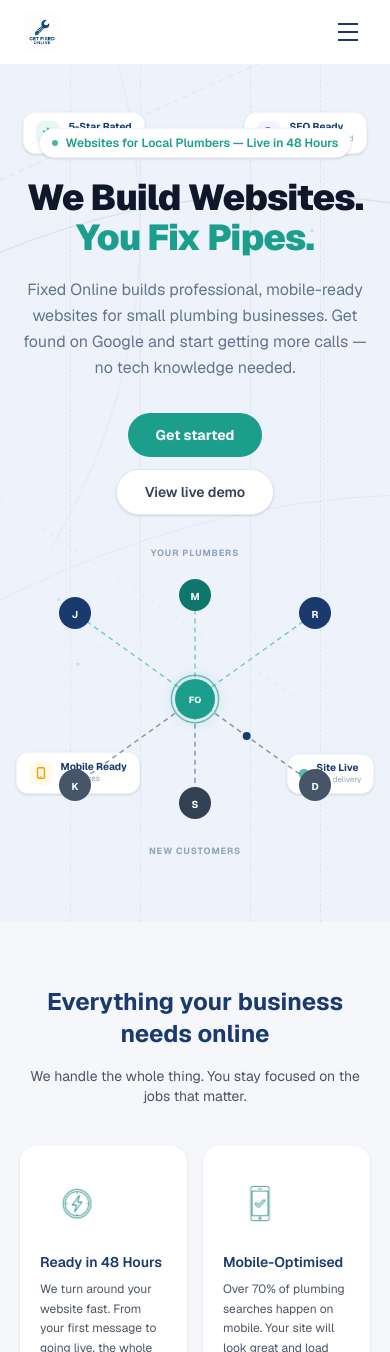
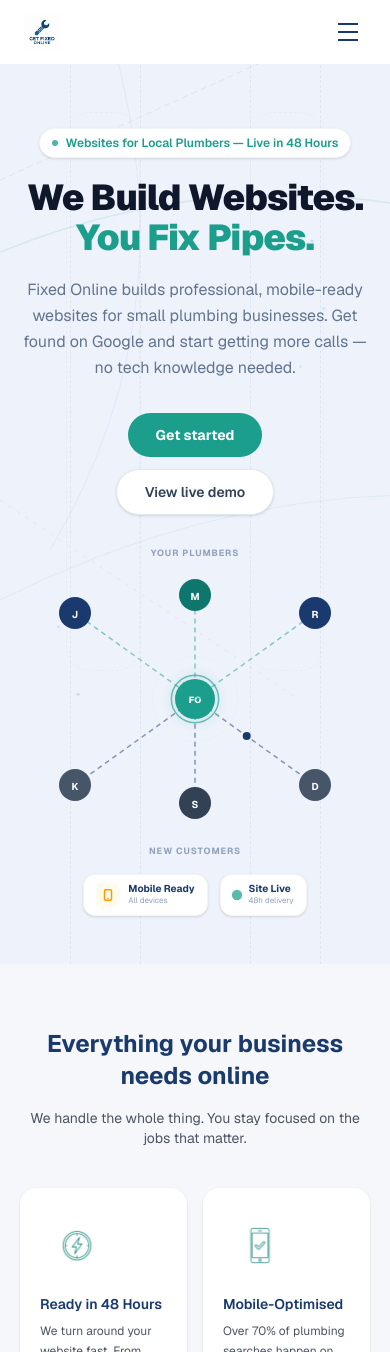
Before and after one commit to NainThriq/fixedonline, a Next.js app: page / in a window 390 px wide. Shown: the top 1352 px of the page. Built offline with nearby package versions, Linux system fonts and the light colour scheme.

Commit message:
Mobile: hide top mini-cards, move bottom cards below network hub

```diff
--- a/src/components/HeroSection.tsx
+++ b/src/components/HeroSection.tsx
@@ -58,11 +58,11 @@ function Background() {
       <div className="absolute top-28 left-[17%] w-[19%] h-[58%] rounded-3xl border border-dashed border-slate-200/50" />
       <div className="absolute top-28 right-[17%] w-[19%] h-[58%] rounded-3xl border border-dashed border-slate-200/50" />
 
-      {/* Floating mini-cards */}
+      {/* Top mini-cards — desktop only */}
       <motion.div
         initial={{ opacity: 0, y: -12 }} animate={{ opacity: 1, y: 0 }}
         transition={{ delay: 2.2, duration: 0.6, ease }}
-        className="absolute top-28 left-[6%] bg-white rounded-xl shadow-sm border border-slate-100 px-3 py-2 flex items-center gap-2"
+        className="absolute top-28 left-[6%] bg-white rounded-xl shadow-sm border border-slate-100 px-3 py-2 items-center gap-2 hidden lg:flex"
       >
         <div className="w-6 h-6 rounded-lg bg-teal-light flex items-center justify-center shrink-0">
           <svg className="w-3.5 h-3.5 text-teal" fill="currentColor" viewBox="0 0 20 20">
@@ -78,7 +78,7 @@ function Background() {
       <motion.div
         initial={{ opacity: 0, y: -12 }} animate={{ opacity: 1, y: 0 }}
         transition={{ delay: 2.5, duration: 0.6, ease }}
-        className="absolute top-28 right-[6%] bg-white rounded-xl shadow-sm border border-slate-100 px-3 py-2 flex items-center gap-2"
+        className="absolute top-28 right-[6%] bg-white rounded-xl shadow-sm border border-slate-100 px-3 py-2 items-center gap-2 hidden lg:flex"
       >
         <div className="w-6 h-6 rounded-lg bg-violet-50 flex items-center justify-center shrink-0">
           <svg className="w-3.5 h-3.5 text-violet-500" fill="none" viewBox="0 0 24 24" stroke="currentColor" strokeWidth={2.5}>
@@ -91,10 +91,11 @@ function Background() {
         </div>
       </motion.div>
 
+      {/* Bottom mini-cards — desktop only (mobile handled inline below hub) */}
       <motion.div
         initial={{ opacity: 0, x: -16 }} animate={{ opacity: 1, x: 0 }}
         transition={{ delay: 3.0, duration: 0.6, ease }}
-        className="absolute bottom-32 left-[4%] bg-white rounded-xl shadow-sm border border-slate-100 px-3 py-2 flex items-center gap-2"
+        className="absolute bottom-32 left-[4%] bg-white rounded-xl shadow-sm border border-slate-100 px-3 py-2 items-center gap-2 hidden lg:flex"
       >
         <div className="w-6 h-6 rounded-lg bg-amber-50 flex items-center justify-center shrink-0">
           <svg className="w-3.5 h-3.5 text-amber-500" fill="none" viewBox="0 0 24 24" stroke="currentColor" strokeWidth={2.5}>
@@ -110,7 +111,7 @@ function Background() {
       <motion.div
         initial={{ opacity: 0, x: 16 }} animate={{ opacity: 1, x: 0 }}
         transition={{ delay: 3.2, duration: 0.6, ease }}
-        className="absolute bottom-32 right-[4%] bg-white rounded-xl shadow-sm border border-slate-100 px-3 py-2 flex items-center gap-2"
+        className="absolute bottom-32 right-[4%] bg-white rounded-xl shadow-sm border border-slate-100 px-3 py-2 items-center gap-2 hidden lg:flex"
       >
         <motion.div
           className="w-2 h-2 rounded-full bg-teal shrink-0"
@@ -394,9 +395,38 @@ export default function HeroSection() {
       </div>
 
       {/* ── Network Hub ── */}
-      <div className="relative z-10 w-full max-w-5xl mx-auto px-5 pb-16 flex justify-center">
+      <div className="relative z-10 w-full max-w-5xl mx-auto px-5 flex justify-center">
         <NetworkHub />
       </div>
+
+      {/* ── Mobile bottom cards (below hub) ── */}
+      <motion.div
+        initial={{ opacity: 0, y: 16 }} animate={{ opacity: 1, y: 0 }}
+        transition={{ delay: 3.0, duration: 0.6, ease }}
+        className="relative z-10 flex lg:hidden gap-3 justify-center pb-12 mt-4"
+      >
+        <div className="bg-white rounded-xl shadow-sm border border-slate-100 px-3 py-2 flex items-center gap-2">
+          <div className="w-6 h-6 rounded-lg bg-amber-50 flex items-center justify-center shrink-0">
+            <svg className="w-3.5 h-3.5 text-amber-500" fill="none" viewBox="0 0 24 24" stroke="currentColor" strokeWidth={2.5}>
+              <path strokeLinecap="round" strokeLinejoin="round" d="M12 18h.01M8 21h8a2 2 0 002-2V5a2 2 0 00-2-2H8a2 2 0 00-2 2v14a2 2 0 002 2z" />
+            </svg>
+          </div>
+          <div>
+            <div className="text-[10px] font-bold text-navy leading-none">Mobile Ready</div>
+            <div className="text-[8px] text-slate-400">All devices</div>
+          </div>
+        </div>
+
+        <div className="bg-white rounded-xl shadow-sm border border-slate-100 px-3 py-2 flex items-center gap-2">
+          <motion.div className="w-2 h-2 rounded-full bg-teal shrink-0"
+            animate={{ scale: [1, 1.5, 1], opacity: [1, 0.5, 1] }}
+            transition={{ duration: 1.8, repeat: Infinity }} />
+          <div>
+            <div className="text-[10px] font-bold text-navy leading-none">Site Live</div>
+            <div className="text-[8px] text-slate-400">48h delivery</div>
+          </div>
+        </div>
+      </motion.div>
     </section>
   );
 }
```
